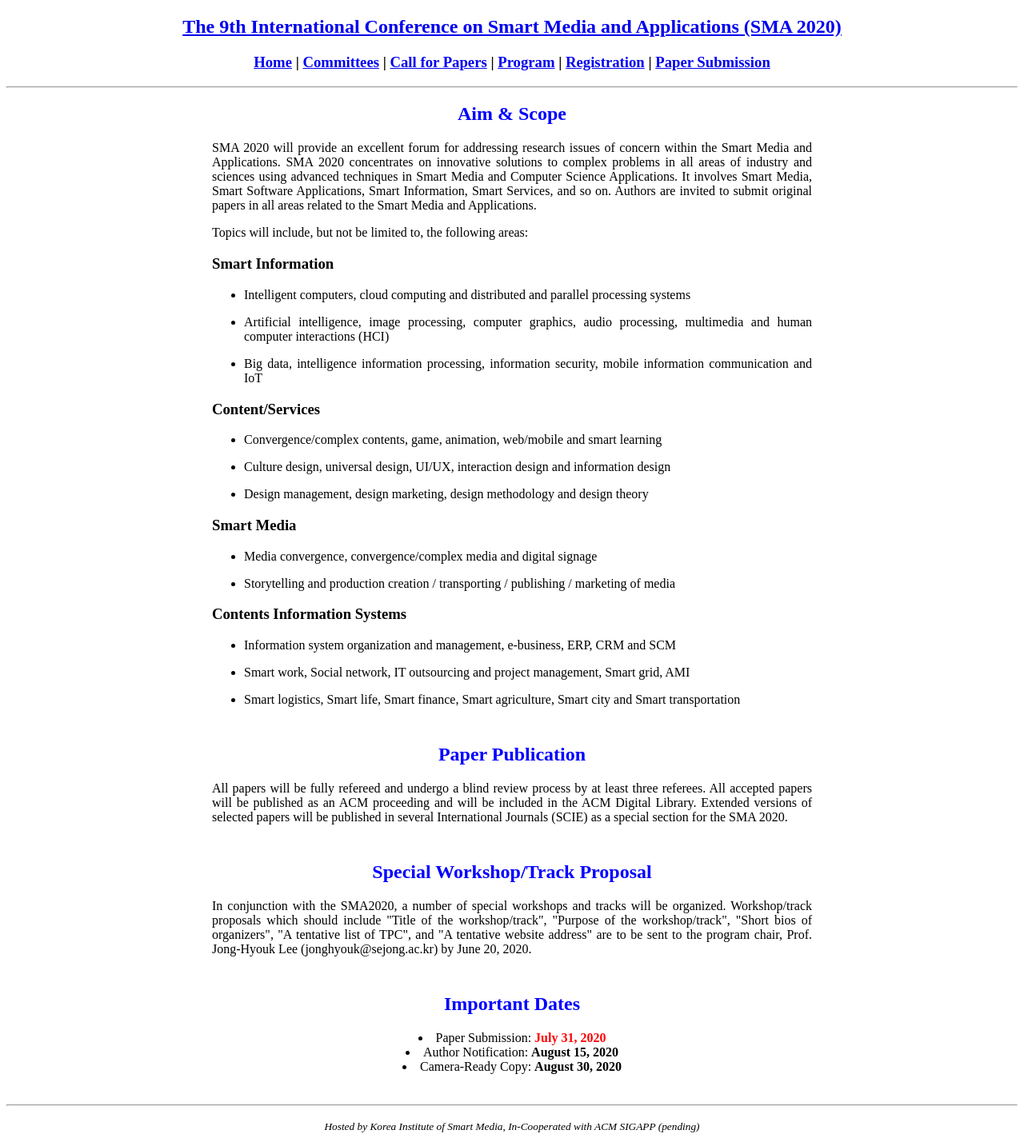
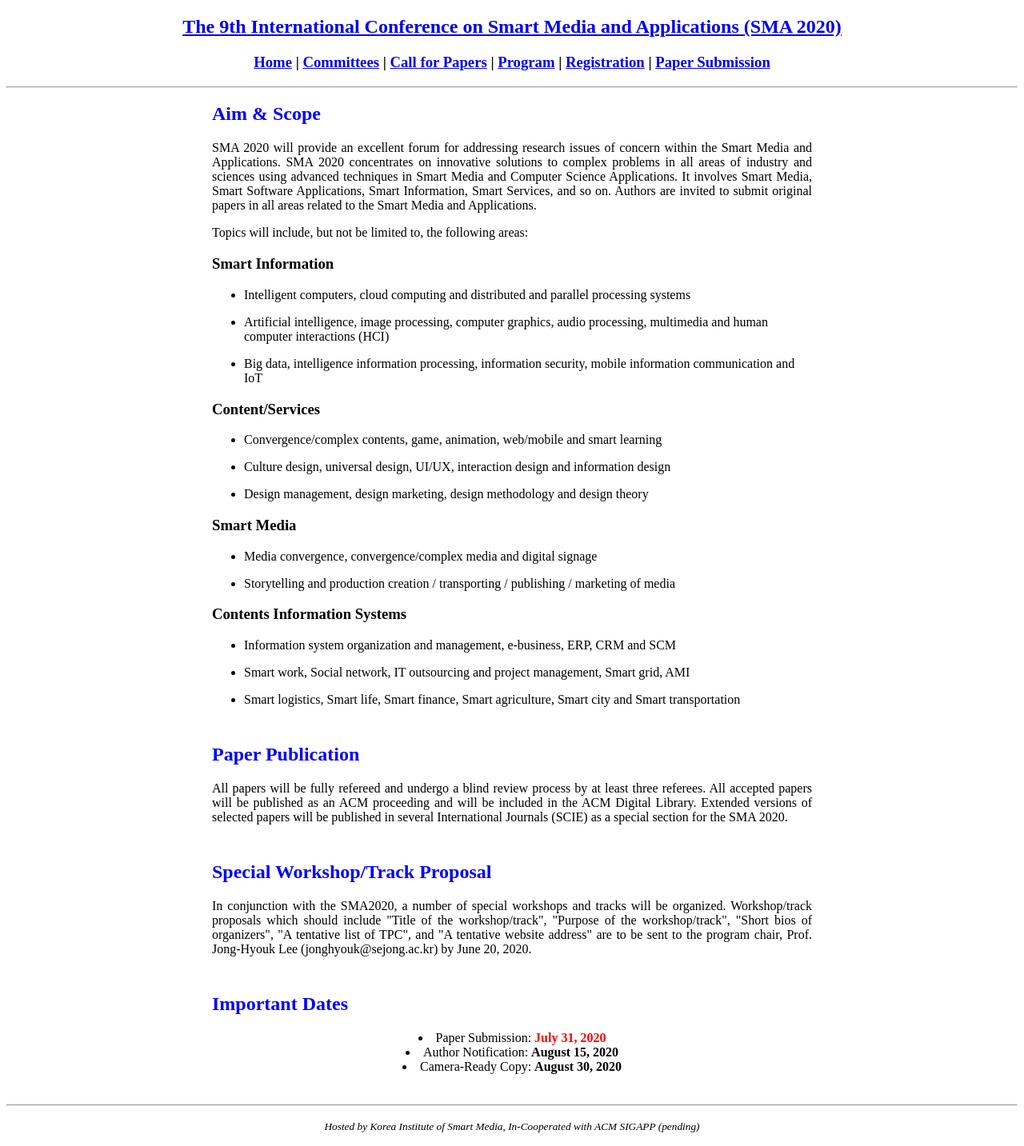
Before and after one commit to icea-conf/sma-2020.github.io, a Jekyll site: the page built from papers/index.html, in a window 1280 px wide. Shown: the whole page at 80% size. Built offline with Jekyll 4.4.1, drawn with Linux system fonts in a browser that asks for light colours.

Commit message:
Update index.html

```diff
--- a/papers/index.html
+++ b/papers/index.html
@@ -5,50 +5,50 @@ title: SMA 2020
 <div class="container">
       <div class="content">
             <div>
-                  <h2 style="color:#0000FF; text-align:center;">Aim & Scope</h2>
+                  <h2 style="color:#0000FF">Aim & Scope</h2>
                         <p style="text-align: justify">SMA 2020 will provide an excellent forum for addressing research issues of concern within the Smart Media and Applications. SMA 2020 concentrates on innovative solutions to complex problems in all areas of industry and sciences using advanced techniques in Smart Media and Computer Science Applications. It involves Smart Media, Smart Software Applications, Smart Information, Smart Services, and so on. Authors are invited to submit original papers in all areas related to the Smart Media and Applications.</p>
                         <p style="text-align: justify">Topics will include, but not be limited to, the following areas:</p>
 
                         <h3>Smart Information</h3>
                               <ul>
-                                    <li><p style="text-align: justify">Intelligent computers, cloud computing and distributed and parallel processing systems</p></li>
-                                    <li><p style="text-align: justify">Artificial intelligence, image processing, computer graphics, audio processing, multimedia and human computer interactions (HCI)</p></li>
-                                    <li><p style="text-align: justify">Big data, intelligence information processing, information security, mobile information communication and IoT</p></li>
+                                    <li><p>Intelligent computers, cloud computing and distributed and parallel processing systems</p></li>
+                                    <li><p>Artificial intelligence, image processing, computer graphics, audio processing, multimedia and human computer interactions (HCI)</p></li>
+                                    <li><p>Big data, intelligence information processing, information security, mobile information communication and IoT</p></li>
                               </ul>
 
                         <h3>Content/Services</h3>
                               <ul>
-                                    <li><p style="text-align: justify">Convergence/complex contents, game, animation, web/mobile and smart learning</p></li>
-                                    <li><p style="text-align: justify">Culture design, universal design, UI/UX, interaction design and information design</p></li>
-                                    <li><p style="text-align: justify">Design management, design marketing, design methodology and design theory</p></li>
+                                    <li><p>Convergence/complex contents, game, animation, web/mobile and smart learning</p></li>
+                                    <li><p>Culture design, universal design, UI/UX, interaction design and information design</p></li>
+                                    <li><p>Design management, design marketing, design methodology and design theory</p></li>
                               </ul>
 
                         <h3>Smart Media</h3>
                               <ul>
-                                    <li><p style="text-align: justify">Media convergence, convergence/complex media and digital signage</p></li>
-                                    <li><p style="text-align: justify">Storytelling and production creation / transporting / publishing / marketing of media</p></li>
+                                    <li><p>Media convergence, convergence/complex media and digital signage</p></li>
+                                    <li><p>Storytelling and production creation / transporting / publishing / marketing of media</p></li>
                               </ul>
 
                         <h3>Contents Information Systems</h3>
                               <ul>
-                                    <li><p style="text-align: justify">Information system organization and management, e-business, ERP, CRM and SCM</p></li>
-                                    <li><p style="text-align: justify">Smart work, Social network, IT outsourcing and project management, Smart grid, AMI</p></li>
-                                    <li><p style="text-align: justify">Smart logistics, Smart life, Smart finance, Smart agriculture, Smart city and Smart transportation</p></li>
+                                    <li><p>Information system organization and management, e-business, ERP, CRM and SCM</p></li>
+                                    <li><p>Smart work, Social network, IT outsourcing and project management, Smart grid, AMI</p></li>
+                                    <li><p>Smart logistics, Smart life, Smart finance, Smart agriculture, Smart city and Smart transportation</p></li>
                               </ul>
             </div>
 
             <div style="padding-top: 10px">
-                  <h2 style="color:#0000FF; text-align:center;">Paper Publication</h2>
+                  <h2 style="color:#0000FF">Paper Publication</h2>
                         <p style="text-align: justify">All papers will be fully refereed and undergo a blind review process by at least three referees. All accepted papers will be published as an ACM proceeding and will be included in the ACM Digital Library. Extended versions of selected papers will be published in several International Journals (SCIE) as a special section for the SMA 2020.</p>
             </div>
 
             <div style="padding-top: 10px">
-                  <h2 style="color:#0000FF; text-align:center;">Special Workshop/Track Proposal</h2>
+                  <h2 style="color:#0000FF">Special Workshop/Track Proposal</h2>
                         <p style="text-align: justify">In conjunction with the SMA2020, a number of special workshops and tracks will be organized. Workshop/track proposals which should include "Title of the workshop/track", "Purpose of the workshop/track", "Short bios of organizers", "A tentative list of TPC", and "A tentative website address" are to be sent to the program chair, Prof. Jong-Hyouk Lee (jonghyouk@sejong.ac.kr) by June 20, 2020.</p>
             </div>
 
             <div style="padding-top: 10px">
-                  <h2 style="color:#0000FF; text-align:center;">Important Dates</h2>
+                  <h2 style="color:#0000FF">Important Dates</h2>
                   <center>
                         <li><a>Paper Submission: </a><b style="color:#FF0000">July 31, 2020</b></li>
                         <li><a>Author Notification: </a><b>August 15, 2020</b></li>
```
